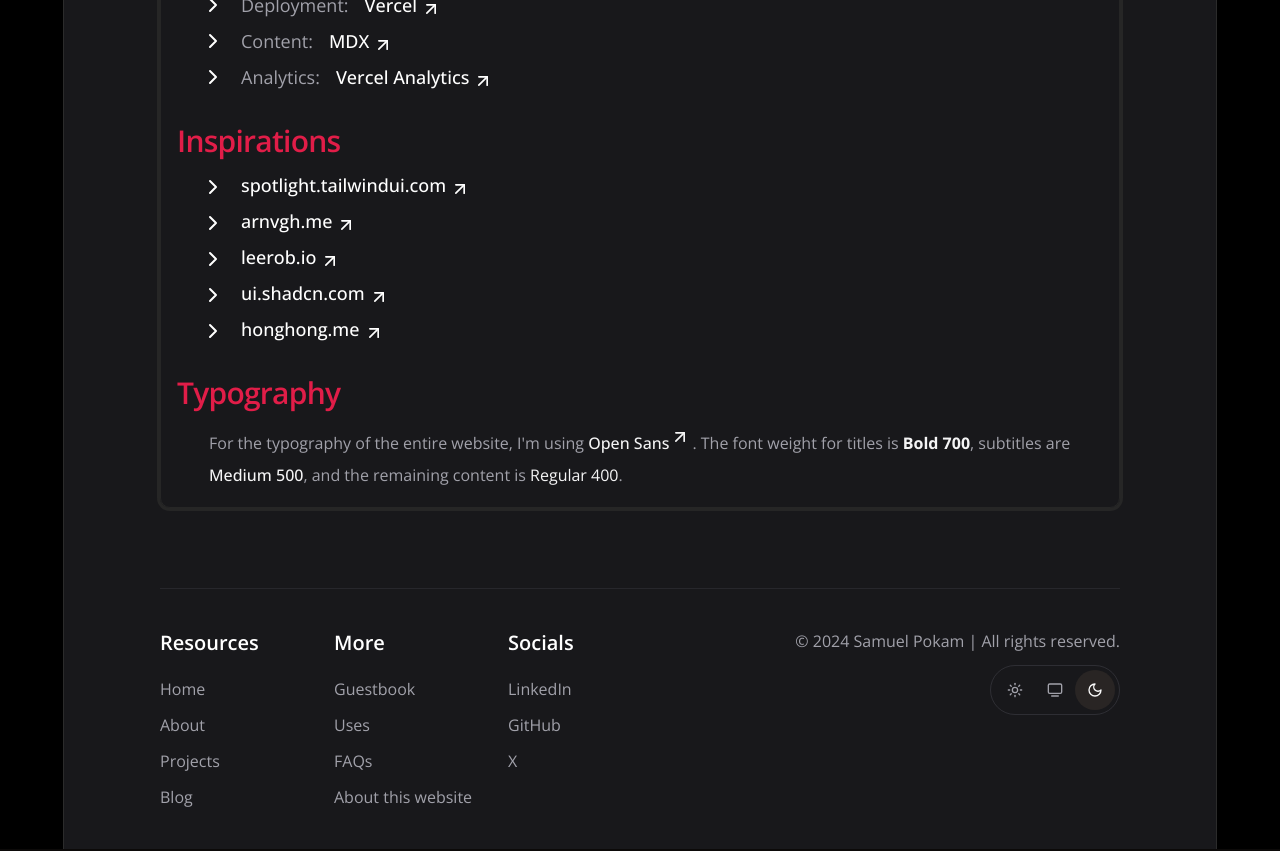
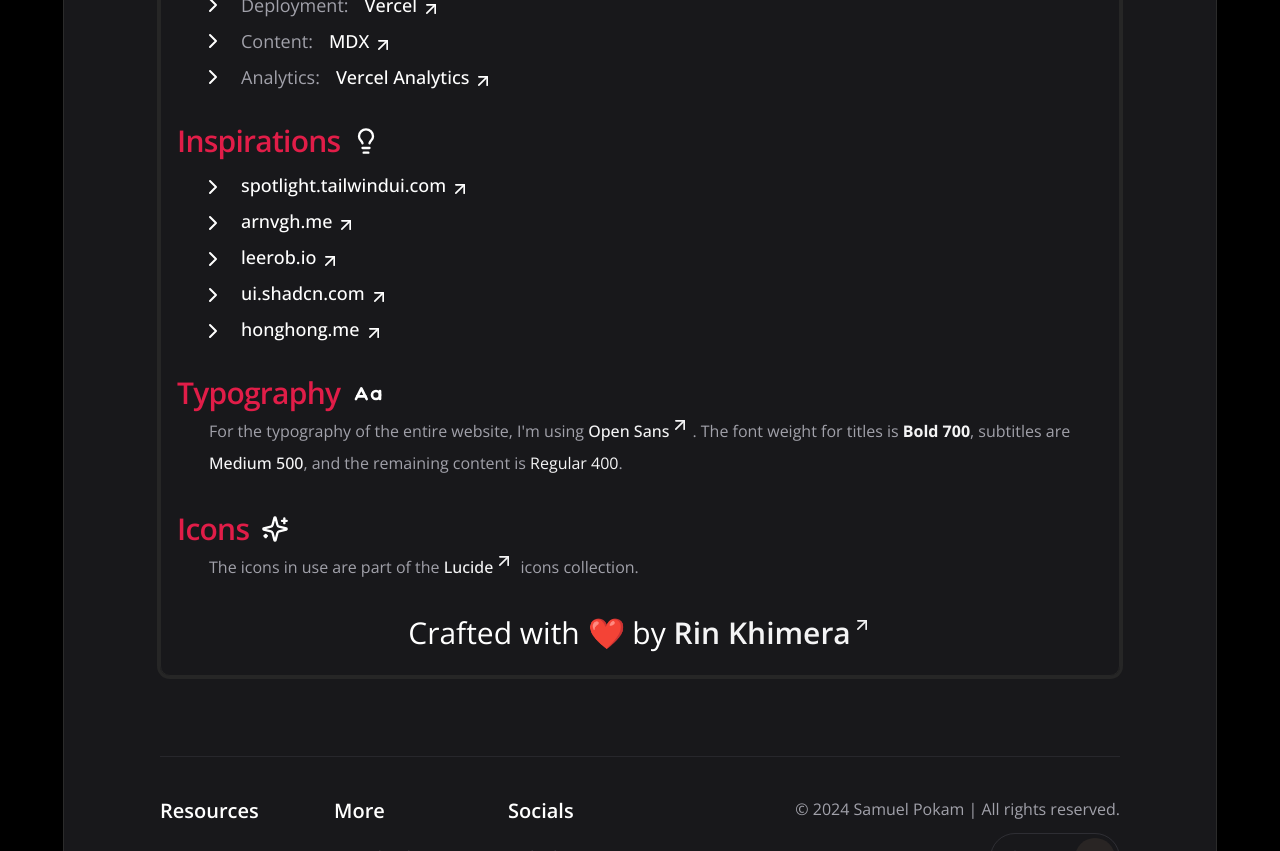
Before and after one commit to RinKhimera/rinkhimera-portfolio, a Next.js app: page /miscellaneous/website in a window 1280 px wide. Shown: the part 740-1591 px from the top of the page. Built offline with nearby package versions, Linux system fonts and the light colour scheme.

Commit message:
miscellaneous pages icons added

```diff
--- a/app/miscellaneous/faq/page.tsx
+++ b/app/miscellaneous/faq/page.tsx
@@ -166,6 +166,45 @@
             are among my favorites.
           </AccordionContent>
         </AccordionItem>
+
+        <AccordionItem value="item-7">
+          <AccordionTrigger>
+            Could I take a look at the source code of your website?
+          </AccordionTrigger>
+          <AccordionContent>
+            Apologies, the source code is currently unavailable for public
+            viewing as the{" "}
+            <Link
+              href="https://github.com/RinKhimera/rinkhimera-portfolio"
+              target="_blank"
+              rel="noopener noreferrer"
+              aria-label="LinkedIn profile Samuel Pokam"
+              className="text-zinc-800 hover:underline dark:text-zinc-100"
+            >
+              repository
+            </Link>{" "}
+            remains private. If you&apos;re a recruiter, please feel free to
+            reach out via{" "}
+            <Link
+              href="mailto:dixiades@gmail.com"
+              aria-label="Email to me"
+              className="text-zinc-800 hover:underline dark:text-zinc-100"
+            >
+              email
+            </Link>{" "}
+            or{" "}
+            <Link
+              href="https://www.linkedin.com/in/samuel-pokam/"
+              target="_blank"
+              rel="noopener noreferrer"
+              aria-label="LinkedIn profile Samuel Pokam"
+              className="text-zinc-800 hover:underline dark:text-zinc-100"
+            >
+              LinkedIn
+            </Link>{" "}
+            for further information.
+          </AccordionContent>
+        </AccordionItem>
       </Accordion>
     </section>
   )
--- a/app/miscellaneous/uses/page.tsx
+++ b/app/miscellaneous/uses/page.tsx
@@ -1,5 +1,11 @@
 import { desktopUses, laptopUses, softwareUses } from "@/constants"
-import { ArrowUpRight, ChevronRight } from "lucide-react"
+import {
+  ArrowUpRight,
+  ChevronRight,
+  CodeXml,
+  Computer,
+  LaptopMinimal,
+} from "lucide-react"
 import type { Metadata } from "next"
 import Link from "next/link"
 
@@ -16,8 +22,9 @@
       </h1>
 
       <div className="my-8">
-        <h2 className="mb-3 text-3xl font-semibold tracking-tight">
+        <h2 className="mb-3 flex items-center text-3xl font-semibold tracking-tight">
           <span className="text-primary">Desktop</span>
+          <Computer className="ml-3 shrink-0" size={28} />
         </h2>
 
         <div className="ml-0 space-y-2 text-base sm:ml-6 sm:text-lg">
@@ -35,8 +42,9 @@
       </div>
 
       <div className="mb-8">
-        <h2 className="mb-3 text-3xl font-semibold tracking-tight">
+        <h2 className="mb-3 flex items-center text-3xl font-semibold tracking-tight">
           <span className="text-primary">Laptop</span>
+          <LaptopMinimal className="ml-3 shrink-0" size={28} />
         </h2>
 
         <div className="ml-0 space-y-2 text-base sm:ml-6 sm:text-lg">
@@ -54,8 +62,9 @@
       </div>
 
       <div>
-        <h2 className="mb-3 text-3xl font-semibold tracking-tight">
+        <h2 className="mb-3 flex items-center text-3xl font-semibold tracking-tight">
           <span className="text-primary">Software</span>
+          <CodeXml className="ml-3 shrink-0" size={28} />
         </h2>
 
         <div className="ml-0 space-y-2 text-base sm:ml-6 sm:text-lg">
--- a/app/miscellaneous/website/page.tsx
+++ b/app/miscellaneous/website/page.tsx
@@ -1,5 +1,12 @@
 import { siteInspirations, siteTechs } from "@/constants"
-import { ArrowUpRight, ChevronRight } from "lucide-react"
+import {
+  ArrowUpRight,
+  Blocks,
+  CaseSensitive,
+  ChevronRight,
+  Lightbulb,
+  Sparkles,
+} from "lucide-react"
 import type { Metadata } from "next"
 import Link from "next/link"
 
@@ -15,9 +22,10 @@
         About this website
       </h1>
 
-      <div className="my-8">
-        <h2 className="mb-3 text-3xl font-semibold tracking-tight">
+      <div className="mt-8">
+        <h2 className="mb-3 flex items-center text-3xl font-semibold tracking-tight">
           <span className="text-primary">Technologies</span>
+          <Blocks className="ml-3 shrink-0" size={28} />
         </h2>
 
         <div className="ml-0 space-y-2 text-base sm:ml-6 sm:text-lg">
@@ -44,9 +52,10 @@
         </div>
       </div>
 
-      <div className="mb-8">
-        <h2 className="mb-3 text-3xl font-semibold tracking-tight">
+      <div className="my-8">
+        <h2 className="mb-3 flex items-center text-3xl font-semibold tracking-tight">
           <span className="text-primary">Inspirations</span>
+          <Lightbulb className="ml-3 shrink-0" size={28} />
         </h2>
 
         <div className="ml-0 space-y-2 text-base sm:ml-6 sm:text-lg">
@@ -72,9 +81,10 @@
         </div>
       </div>
 
-      <div>
-        <h2 className="my-4 text-3xl font-semibold tracking-tight">
+      <div className="mb-8">
+        <h2 className="my-1 flex items-end text-3xl font-semibold tracking-tight">
           <span className="text-primary">Typography</span>
+          <CaseSensitive className="ml-3 shrink-0" size={32} />
         </h2>
 
         <div className="px-[1px] leading-loose text-muted-foreground md:px-8">
@@ -107,6 +117,52 @@
           <span className="text-zinc-800 dark:text-zinc-100">Regular 400</span>.
         </div>
       </div>
+
+      <div>
+        <h2 className="my-1 flex items-center text-3xl font-semibold tracking-tight">
+          <span className="text-primary">Icons</span>
+          <Sparkles className="ml-3 shrink-0" size={28} />
+        </h2>
+
+        <div className="px-[1px] leading-loose text-muted-foreground md:px-8">
+          The icons in use are part of the{" "}
+          <div className="group mr-[2px] inline-flex">
+            <Link
+              href={"https://lucide.dev/"}
+              target="_blank"
+              rel="noopener noreferrer"
+              className="group flex items-end space-x-4"
+            >
+              <div className="flex text-zinc-800 decoration-primary decoration-2 underline-offset-2 transition group-hover:underline dark:text-zinc-100">
+                <span className="font-medium">Lucide</span>
+                <ArrowUpRight
+                  className="ml-[1px] transition group-hover:-translate-y-1 group-hover:translate-x-1"
+                  size={20}
+                />
+              </div>
+            </Link>
+          </div>{" "}
+          icons collection.
+        </div>
+      </div>
+
+      <div className="mb-2 mt-8 text-center text-3xl max-sm:text-2xl">
+        Crafted with ❤️ by{" "}
+        <Link
+          href={"https://github.com/RinKhimera"}
+          target="_blank"
+          rel="noopener noreferrer"
+          className="group inline-flex items-end space-x-4"
+        >
+          <div className="flex text-zinc-800 decoration-primary decoration-4 underline-offset-4 transition group-hover:underline dark:text-zinc-100">
+            <span className="font-semibold">Rin Khimera</span>
+            <ArrowUpRight
+              className="ml-[1px] transition group-hover:-translate-y-1 group-hover:translate-x-1"
+              size={20}
+            />
+          </div>
+        </Link>
+      </div>
     </section>
   )
 }
--- a/components/shared/MobileMenu.tsx
+++ b/components/shared/MobileMenu.tsx
@@ -50,7 +50,7 @@
                     href={link.href}
                     className={`flex items-center justify-center gap-x-2 text-lg font-semibold text-muted-foreground ${
                       isActive &&
-                      "text-current underline decoration-primary decoration-4 underline-offset-4"
+                      "text-black underline decoration-primary decoration-4 underline-offset-4 dark:text-white"
                     }`}
                   >
                     {link.icon}
```
